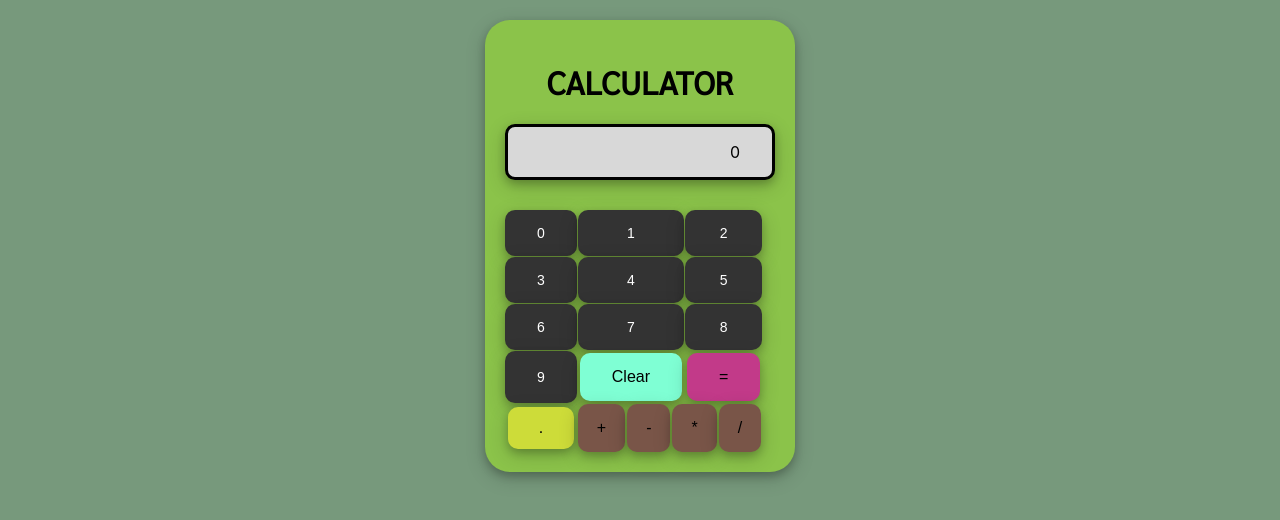
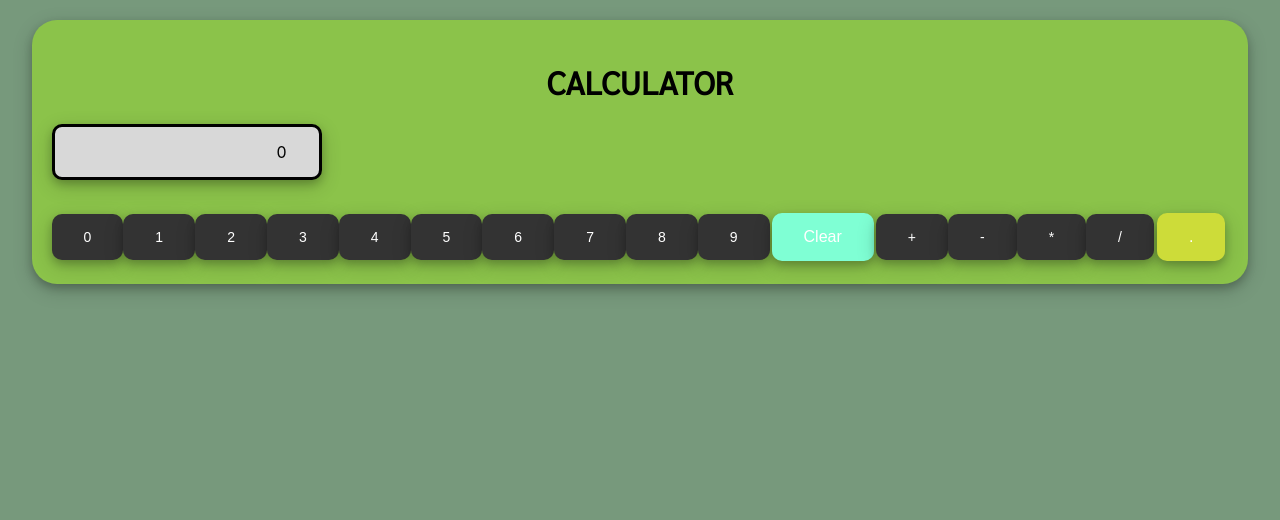
Before and after one commit to pierrelstan/Build-a-JavaScript-Calculator, a React (Create React App) app: page / in a window 1280 px wide. Shown: the top 520 px of the page. Built offline with nearby package versions, Linux system fonts and the light colour scheme.

Commit message:
Create the Buttons and how them appears in the display state

```diff
--- a/src/App.css
+++ b/src/App.css
@@ -55,7 +55,7 @@ text-decoration: none;
     box-shadow: 0 4px 8px 0 rgba(0, 0, 0, 0.2), 0 6px 20px 0 rgba(0, 0, 0, 0.19);
 }
 .button_numbers {
-    color: #fff;
+color: #fff;
 background-color: #333;
 padding: 15px 32px;
 border: none;
--- a/src/App.js
+++ b/src/App.js
@@ -1,221 +1,100 @@
 import React, { Component } from 'react';
 import './App.css';
-import CalculatorNumbers, { NumbersData } from "./components/numbers";
-import Sign, { SignData } from "./components/sign";
+import ButtonData, { buttonData } from "./components/buttons";
 import Display from './components/display';
-import Dot  from './components/dot';
-import Results from './components/results';
+
 
 
 class App extends Component {
   constructor(){
     super();
-    this.state = { display: [0], newDisplay: [],arrayOne:[], arrayTwo:[], calculation: false, resetButtons: false, sign: [], limitDigit: "limited digits met", num:[], findhowmanydot:true , dotclicked:[], clickDot: [],Dot:[], results:[], result: false };
+    this.state = {
+       display: "0",
+      operators: false,
+      clear:false
+      }
   }
-// arrow fix biding
-  handleClickNumbers=(numbers)=>{
-  const { display, calculation} = this.state;
-
-  // check if 0 exist in the the beginning of display if true return an empty state display array
-   if (display[0] === 0 ){
-     let displayIndexOne = display[1]
-     this.setState({ display: [displayIndexOne], });
-   }
-   if(display.length === 3){
-    display.filter((data) => {
-      if(data === 0){
-        this.setState({
-          display: []
-        })
-      }
-     })
-
-     let operators = ["*","-","+","/"];
-
-   }
-
-    if (calculation === true) {
-      console.log("this is true")
-      this.setState(prevState => ({
-        display: [...prevState.display],
-        calculation: false
-      }))
-    }
-    //remove underfined in the begining of the display state array
-      // if (display[0] === "undefined") {
-      //   return this.setState({
-      //     display:display.shift()
-      //   })
-
-      // }
-
-    // console.log(display)
-   //check if the length of display === 25
-   if(display.length === 25) {
-     const result = display.filter(num => num.length === 25);
-     this.setState(prevState => ({
-       display: [result],
-     }));
-     const { numbers} = this.state;
-    //  console.log(numbers)
-   }
-
-    this.setState(prevState => ({
-      display: [...prevState.display, numbers]
-    }));
-
-    // console.log(numbers)
-
-  }
-  //that's return  the calculations
-  Calculation=()=> {
-  const { display, arrayOne,  }= this.state;
-    let sign = ["+", "-", "/", "*"];
-    let FindIfAnySignExistAndSelectTheLastOne = sign.map((SignData)=> {
-      return display.filter((displayData)=> {
-
-      })
-    })
-
-    let concatTwoArray = arrayOne.concat(display)
-    let turnnumbersToString = concatTwoArray.toString();
-    // let turnToString = results.toString();
-    // let replaceItemsTwo = turnToString.replace(/[,]/gi, "");
-    let replaceItemsOne = turnnumbersToString.replace(/[,]/gi, "");
 
 
-    let total = eval(replaceItemsOne);
+  handleClick=(buttonName)=> {
+    console.log(buttonName)
+    let display = this.state.display
+    let operators = this.state.operators;
 
-    this.setState({
-      display: [total],
-      // result: [totalresult],
-      calculation: true,
-    })
-    console.log(total + "from calcution")
-    // console.log(totalresult + "from calcution")
+  switch(true){
+    case buttonName === "0" ||
+      buttonName === "1"  ||
+      buttonName === "2" ||
+      buttonName === "3" ||
+      buttonName === "4" ||
+      buttonName === "5" ||
+      buttonName === "6" ||
+      buttonName === "7" ||
+      buttonName === "8" ||
+      buttonName === "9":
+
+      if(this.state.display !== "0"){
+        display += buttonName
+        operators = false;
       }
+      else {
 
-handleClickSigns=(sign)=> {
-  this.setState((prevState) => ({
-    display: [...prevState.display,sign],
-    sign:[sign]
-  }))
-// console.log(sign + "from handleClickSigns")
-}
-// Arrow fix biding
-  ResetButtons = ()=> {
-    const { resetButtons} = this.state;
-    if(!resetButtons){
+        display =buttonName;
+      }
       this.setState({
-        display:[0],
-       arrayOne:[]
+
+        display: display
       })
-    }
-  }
-  //Arrow fix biding
-  EqualCalculations=()=> {
-   return this.Calculation
-  }
-  //arrow fix bidng
-handleDot=(dot)=> {
-  const { display, Dot }=  this.state;
-this.setState((prevState=>({
-  display: [...prevState.display, dot],
-  // Dot:[...prevState.Dot,...dot]
+      break;
+     case buttonName ==="Clear":
+     if(!this.state.clear){
 
-})))
-// console.log(Dot)
-  // search the  quantity of value  "." in display
+      console.log("we")
+     }
 
-  // let displayCopyOne = display.slice(0);
-  let searchPositionOfValueOfDot = display.filter((data)=> {
-    return data === "."
-  })
-  // search the positition on "." in dipslay
-  let searchThePositionOfDot = display.indexOf(".")
-    // console.log(searchThePositionOfDot)
-  // the next index of dot in the display state
-   let theNextValueOfDot = searchThePositionOfDot + 1;
+     break;
+      case buttonName === "-" ||
+           buttonName === "+" ||
+           buttonName ==="/"  ||
+           buttonName === "*" :
+           if(!this.state.operators){
+             display+=buttonName;
+             operators = true;
+           }
+           else {
+             const newNumber = display.slice(0, display.length-1)
+             display = newNumber + buttonName
+           }
 
 
-  let theLengthOfDot = searchPositionOfValueOfDot.length;
-  // create a copy of display state to create a new array
-  // create a copy of display to not modify the original array
-  const {calculation } = this.state;
-
-   let copyArray = display.slice(searchThePositionOfDot + 1)
-
-  //  find index
-  let Position = copyArray.findIndex((value)=> value === ".");
-
-  // lenghtOFNewDot
-  let compareIfDotExist = copyArray.filter((data)=> {
-    return data !== "."
-  })
-console.log(compareIfDotExist + " lalal")
+      break;
+      default:
+      console.log("errors")
+  }
+    this.setState({
+      operators:true,
+      display: display
+    })
+  }
+  render() {
+    const { display } = this.state;
 
 
-
-
-
-if (display[searchPositionOfValueOfDot] === display[theNextValueOfDot]) {
-
- display.splice(theNextValueOfDot - theLengthOfDot, theLengthOfDot + theLengthOfDot)
-}
-else if (display[searchPositionOfValueOfDot] === display[theNextValueOfDot + 1]) {
-
-let displayOne =display.splice(display[theNextValueOfDot  + 1], theLengthOfDot + theLengthOfDot  + 1  - 2)
-
-console.log(displayOne+ "the first display")
-  this.setState((prevState)=> ({
-    display: [display],
-    arrayOne: [displayOne]
-  }))
-
-
-} else {
- return
-}
-}
-
-
-
-  render() {
-    const { display, result } = this.state;
-    return ( <div className="back-gr">
+    return (
+     <div>
         <div className="App-container">
           <h1 className="title-calculator">calculator</h1>
-         <Display display={display} result={result} />
-          <div className="numbers">
-            {NumbersData.map(data => (
-              <CalculatorNumbers
-                numbers={data.number}
-                key={data.id}
-                id={data.id}
-                onClick={this.handleClickNumbers}
-              />
-            ))}
-            <button id="clear" onClick={this.ResetButtons}>
-              Clear
-            </button>
-            <button id="equals" onClick={this.Calculation}>
-              =
-            </button>
-          <Dot dot={"."} onClick={this.handleDot} />
+         <Display display={display}  />
 
-            <div className="sign">
-              {SignData.map(dataSign => (
-                <Sign
-                  sign={dataSign.sign}
-                  key={dataSign.id}
-                  id={dataSign.id}
-                  onClick={this.handleClickSigns}
-                />
-              ))}
-            </div>
-          </div>
+          {
+            buttonData.map((data) => (
+              <ButtonData key={data.id} id={data.id} buttonName={data.number} handleClick={this.handleClick} />
+            ))
+          }
+
         </div>
-    </div> );
+    </div>
+    );
   }
 }
 
--- /dev/null
+++ b/src/components/buttons.js
@@ -0,0 +1,68 @@
+import React, { Component} from "react";
+
+class ButtonData extends Component {
+
+    handleClickButtons = () => {
+        this.props.handleClick(this.props.buttonName)
+    }
+    render(){
+
+        return (
+            <button id={this.props.id} className="button_numbers" onClick={this.handleClickButtons}>{this.props.buttonName}</button>
+        )
+    }
+}
+
+export default ButtonData;
+
+
+export const buttonData =[
+ {
+     id: "zero",
+     number: "0",
+ },
+ {
+     id: "one",
+     number: "1",
+ },
+ {
+     id: "two",
+     number: "2",
+ },
+ {
+     id: "three",
+     number: "3",
+ },
+ {
+     id: "four",
+     number: "4",
+ },
+ {
+     id:"five",
+     number: "5",
+ },
+ {
+     id: "six",
+     number: "6",
+ },
+ {
+     id:"seven",
+     number: "7",
+ },
+ {
+     id: "eight",
+     number: "8",
+ },
+ {
+     id:"nine",
+     number:"9"
+ },
+ {
+     id:"clear", number:"Clear"
+ },
+    { id: "add", number: "+" },
+     { id: "subtract", number: "-" },
+      { id: "multiply", number: "*" },
+    { id: "divide", number: "/" },
+    {id: "decimal", number: "."},
+]
--- a/src/components/display.js
+++ b/src/components/display.js
@@ -1,6 +1,6 @@
 import React from "react";
 
-const Display = ({ display, results , newDisplay}) => <div id="display">
+const Display = ({ display}) => <div id="display">
     { display }
     </div>;
 
--- a/src/components/dot.js
+++ /dev/null
@@ -1,6 +0,0 @@
-import React from 'react';
-
-const Dot =({dot, onClick})=> (
-    <button id="decimal" className="dot_sign" onClick={()=> onClick(dot)}>{dot}</button>
-)
-export default Dot;
--- a/src/components/numbers.js
+++ /dev/null
@@ -1,52 +0,0 @@
-import React from "react";
-
-
-const CalculatorNumbers =({numbers, onClick,id, index})=> (
-
-    <button id={id} onClick={()=> onClick(numbers, index)} className="button_numbers">{numbers}</button>
-)
-export default CalculatorNumbers;
-
-
-export const NumbersData=[
- {
-     id: "zero",
-     number: 0,
- },
- {
-     id: "one",
-     number: 1,
- },
- {
-     id: "two",
-     number: 2,
- },
- {
-     id: "three",
-     number: 3,
- },
- {
-     id: "four",
-     number: 4,
- },
- {
-     id:"five",
-     number: 5,
- },
- {
-     id: "six",
-     number: 6,
- },
- {
-     id:"seven",
-     number: 7,
- },
- {
-     id: "eight",
-     number: 8,
- },
- {
-     id:"nine",
-     number:9
- }
-]
--- a/src/components/results.js
+++ /dev/null
@@ -1,8 +0,0 @@
-import React from "react";
-
-const Results = ({results})=> (
-    <div id="result">
-        {results}
-    </div>
-)
-export default Results;
--- a/src/components/sign.js
+++ /dev/null
@@ -1,7 +0,0 @@
-import React from "react";
-const Sign =({ sign, onClick , id, index})=> (
-    <button  id= {id} onClick={()=>onClick(sign, index)} className="button_sign">{sign}</button>
-)
-export default Sign;
-
-export const SignData = [{ id: "add", sign: "+" }, { id: "subtract", sign: "-" }, { id: "multiply", sign: "*" }, { id: "divide", sign: "/" },];
--- a/src/index.js
+++ b/src/index.js
@@ -5,7 +5,9 @@ import App from './App';
 import * as serviceWorker from './serviceWorker';
 
 ReactDOM.render(<App />, document.getElementById('root'));
-
+if (module.hot) {
+module.hot.accept()
+}
 // If you want your app to work offline and load faster, you can change
 // unregister() to register() below. Note this comes with some pitfalls.
 // Learn more about service workers: http://bit.ly/CRA-PWA
```
Also changed, not shown: src/components/limitDigit.js (deleted, +0 -8 lines).
